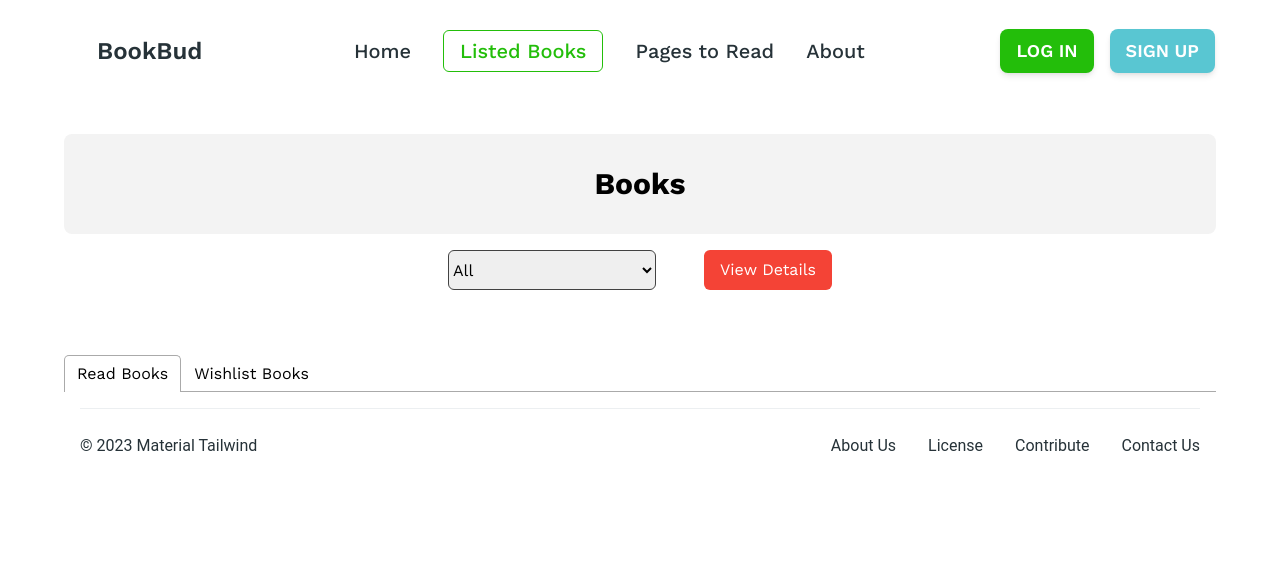
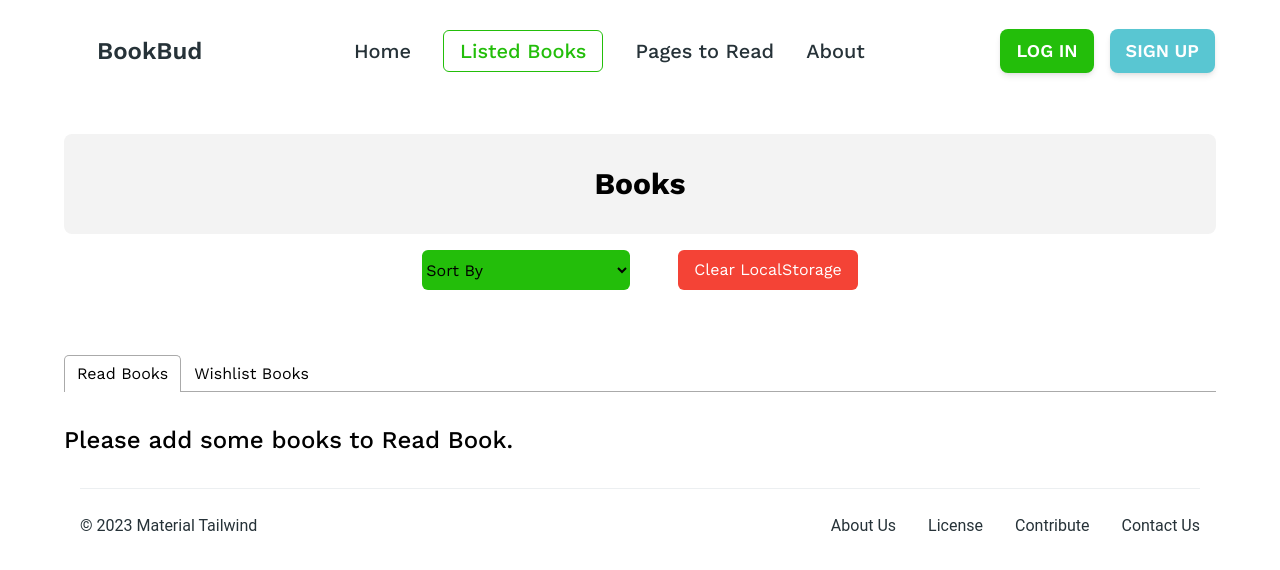
Before and after one commit to Asad9340/Book-Bud, a React (Vite) app: page /listed-books in a window 1280 px wide. Shown: the top 570 px of the page. Built offline with nearby package versions, Linux system fonts and the light colour scheme.

Commit message:
added chart for book list

```diff
--- a/package.json
+++ b/package.json
@@ -18,7 +18,8 @@
     "react-router-dom": "^6.22.3",
     "react-spinners": "^0.13.8",
     "react-tabs": "^6.0.2",
-    "react-toastify": "^10.0.5"
+    "react-toastify": "^10.0.5",
+    "recharts": "^2.12.3"
   },
   "devDependencies": {
     "@types/react": "^18.2.66",
--- a/src/Pages/ListedBooks/ListedBooks.jsx
+++ b/src/Pages/ListedBooks/ListedBooks.jsx
@@ -4,6 +4,7 @@ import { getFromLocalStorage } from '../../utils/localStorage';
 import ReadBooks from '../../components/ReadBooks/ReadBooks';
 import Wishlist from '../../components/Wishlist/Wishlist';
 import { useEffect, useState } from 'react';
+import EmptyPageMessage from '../../components/EmptyPageMessage';
 
 function ListedBooks() {
   const [readList, setReadList] = useState([]);
@@ -45,7 +46,7 @@ function ListedBooks() {
   const handleDelete = () => {
     localStorage.clear();
     setReadList([]);
-    setWishList([])
+    setWishList([]);
   };
 
   return (
@@ -59,11 +60,11 @@ function ListedBooks() {
           <div className="flex justify-center my-4">
             <select
               onChange={handleSelectChange}
-              className="bg-slate-200 block h-10 w-52 rounded-md border border-gray-800"
+              className="bg-slate-200 block h-10 w-52 rounded-md  bg-[#23BE0A]"
               name="option"
               id=""
             >
-              <option value="all">All</option>
+              <option value="all">Sort By</option>
               <option value="rating">Rating</option>
               <option value="numberOfPages">Number Of Pages</option>
               <option value="publishedYear">Published Year</option>
@@ -74,7 +75,7 @@ function ListedBooks() {
               onClick={handleDelete}
               className="bg-red-500 text-white px-4 py-2 rounded-md"
             >
-              View Details
+              Clear LocalStorage
             </button>
           </div>
         </div>
@@ -86,14 +87,22 @@ function ListedBooks() {
             <Tab>Wishlist Books</Tab>
           </TabList>
           <TabPanel>
-            {readList.map((book, index) => (
-              <ReadBooks key={index} book={book} />
-            ))}
+            {readList.length > 0 ? (
+              readList.map((book, index) => (
+                <ReadBooks key={index} book={book} />
+              ))
+            ) : (
+              <EmptyPageMessage message="Read Book" />
+            )}
           </TabPanel>
           <TabPanel>
-            {wishList.map((book, index) => (
-              <Wishlist key={index} book={book} />
-            ))}
+            {wishList.length > 0 ? (
+              wishList.map((book, index) => (
+                <Wishlist key={index} book={book} />
+              ))
+            ) : (
+              <EmptyPageMessage message="WishList Books" />
+            )}
           </TabPanel>
         </Tabs>
       </div>
--- a/src/Pages/PagesToRead/PagesToRead.jsx
+++ b/src/Pages/PagesToRead/PagesToRead.jsx
@@ -1,7 +1,42 @@
+import { getFromLocalStorage } from '../../utils/localStorage';
+import { BarChart, Bar, XAxis, YAxis } from 'recharts';
+import EmptyPageMessage from './../../components/EmptyPageMessage';
+
 function PagesToRead() {
+  const data = getFromLocalStorage('books');
+  console.log(data);
+  // const data = [
+  //   { name: 'Book 1', page: 400 },
+  //   { name: 'Book 2', page: 500 },
+  //   { name: 'Book 3', page: 300 },
+  // ];
+  const TriangleBar = props => {
+    const { fill, x, y, width, height } = props;
+
+    return <path d={getPath(x, y, width, height)} stroke="none" fill={fill} />;
+  };
+  const getPath = (x, y, width, height) =>
+    `M${x},${y + height}
+   C${x + width / 3},${y + height} ${x + width / 2},${y + height / 3} ${
+      x + width / 2
+    }, ${y}
+   C${x + width / 2},${y + height / 3} ${x + (2 * width) / 3},${y + height} ${
+      x + width
+    }, ${y + height}
+   Z`;
   return (
-    <div>PagesToRead...</div>
-  )
+    <div className="flex flex-col items-center my-8 md:my-12">
+      {data.length > 0 ? (
+        <BarChart width={900} height={400} data={data}>
+          <XAxis dataKey="bookName" />
+          <YAxis />
+          <Bar dataKey="totalPages" fill="#8884d8" shape={<TriangleBar />} />
+        </BarChart>
+      ) : (
+        <EmptyPageMessage message="Show the Chart" />
+      )}
+    </div>
+  );
 }
 
-export default PagesToRead
+export default PagesToRead;
--- /dev/null
+++ b/src/components/EmptyPageMessage.jsx
@@ -0,0 +1,9 @@
+function EmptyPageMessage({ message }) {
+  return (
+    <div className="my-8 text-2xl font-medium">
+      <h1>Please add some books to {message}.</h1>
+    </div>
+  );
+}
+
+export default EmptyPageMessage;
```
Also changed, not shown: 1 other file (tests, documents, lock files or other folders).
